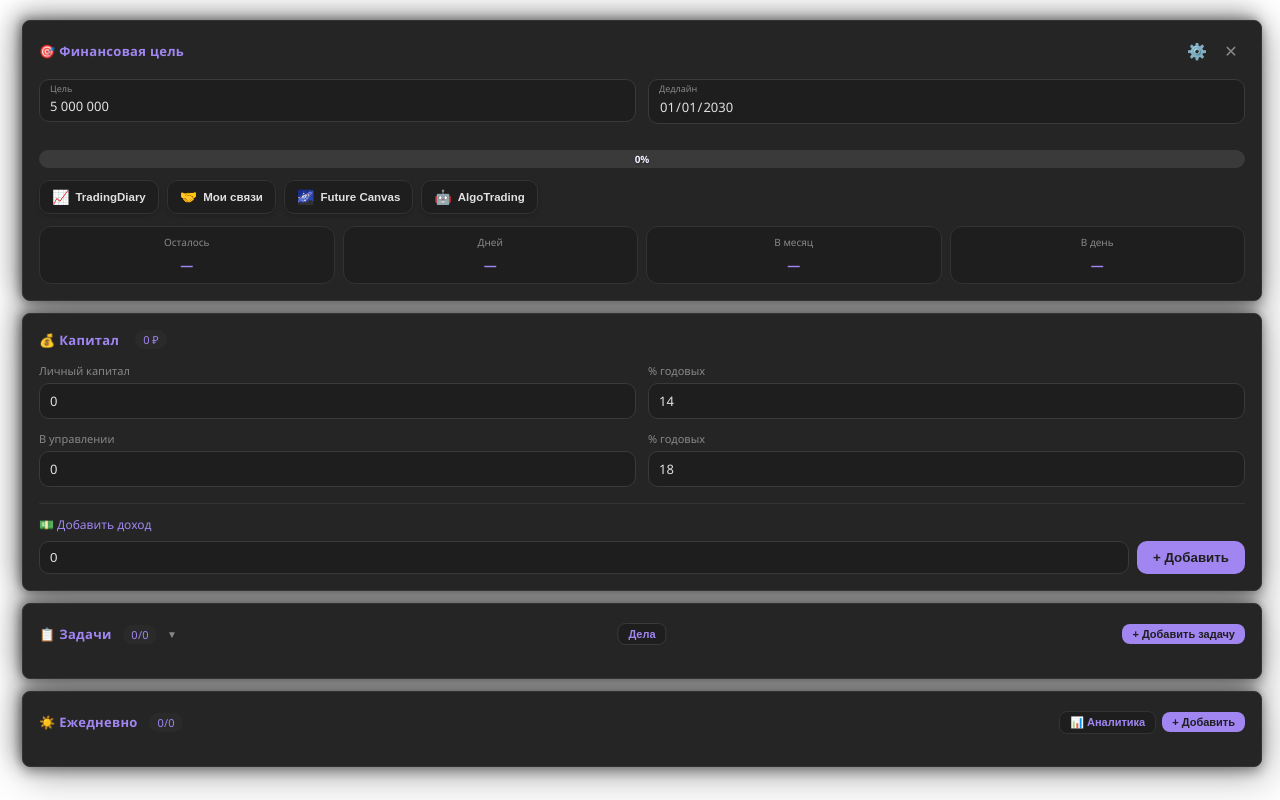
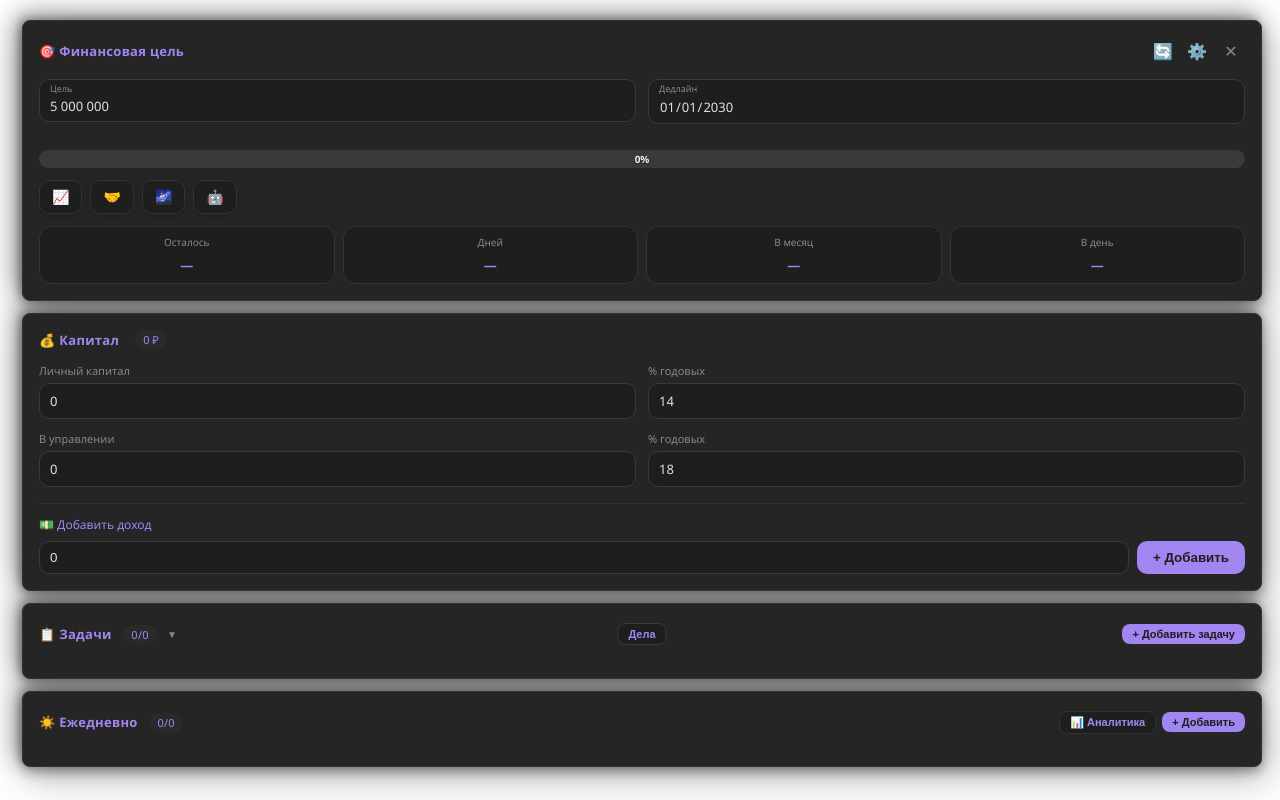
Before and after one commit to Star4Ze/Goals_Wiget, an Electron app: page index.html in a window 1280 px wide. Drawn offline with Linux system fonts and the light colour scheme; no server answers.

Commit message:
Add reload button to goal header and remove addon names from buttons

```diff
--- a/index.html
+++ b/index.html
@@ -13,6 +13,7 @@
     <div class="title-row goal-header" id="goal-toggle">
       <div class="title">🎯 Финансовая цель</div>
       <div class="header-controls">
+        <button id="reload-btn" class="close-btn" title="Перезагрузить">🔄</button>
         <button id="settings-btn" class="close-btn" title="Настройки">⚙️</button>
         <button id="close-btn" class="close-btn" title="Закрыть">✕</button>
       </div>
@@ -27,19 +28,15 @@
     <div class="addons-panel" id="addons-panel">
       <button id="addon-trading-btn" class="addon-btn" title="Дневник трейдинга">
         <span class="addon-icon">📈</span>
-        <span class="addon-name">TradingDiary</span>
       </button>
       <button id="addon-connections-btn" class="addon-btn" title="Мои связи">
         <span class="addon-icon">🤝</span>
-        <span class="addon-name">Мои связи</span>
       </button>
       <button id="addon-canvas-btn" class="addon-btn" title="Future Canvas">
         <span class="addon-icon">🌌</span>
-        <span class="addon-name">Future Canvas</span>
       </button>
       <button id="addon-algotrading-btn" class="addon-btn" title="AlgoTrading">
         <span class="addon-icon">🤖</span>
-        <span class="addon-name">AlgoTrading</span>
       </button>
     </div>
     <div class="stats goal-content" id="goal-stats">
```
